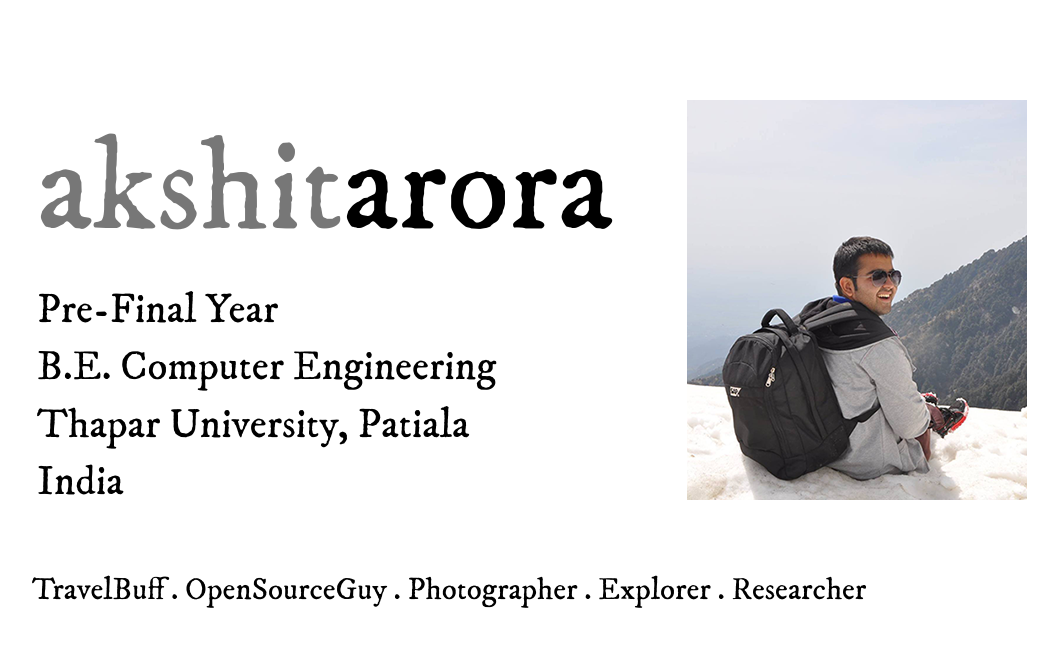
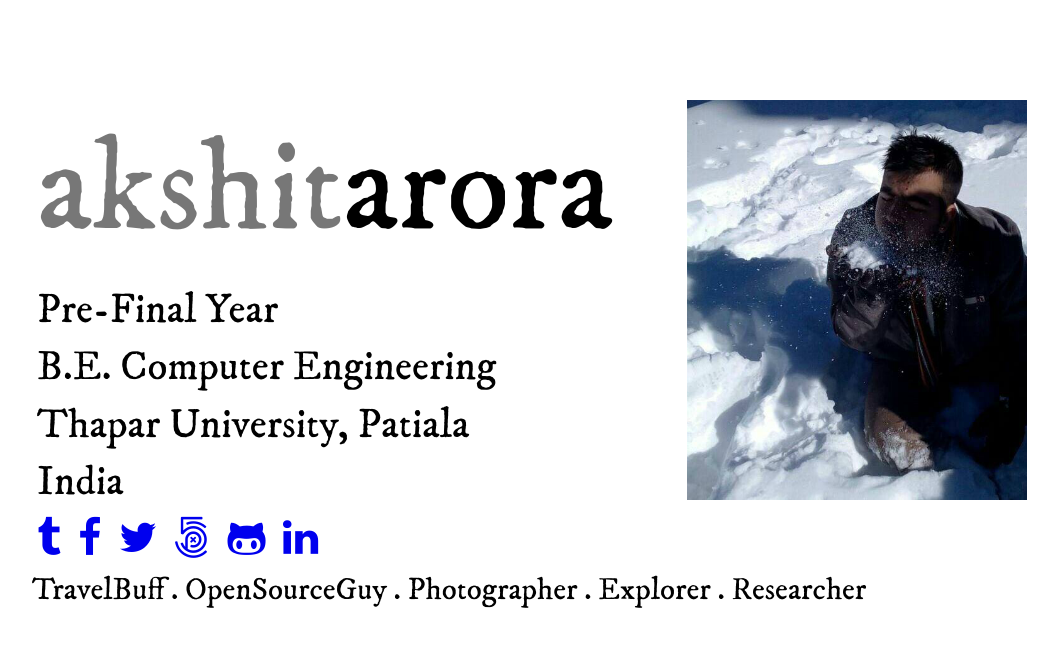
Before and after one commit to akshitarora/akshitarora.github.io, a Jekyll site: the page home/index.html, which Jekyll copies as it is, in a window 1280 px wide. Shown: the top 647 px of the page, without its empty margins (113-1171 px from the left). Built offline with Jekyll 4.4.1, drawn with Linux system fonts in a browser that asks for light colours; nearby versions of some CDN libraries.

Commit message:
home page fix

```diff
--- a/home/index.html
+++ b/home/index.html
@@ -1,4 +1,5 @@
 <!doctype html>
+<link rel="stylesheet" href="https://maxcdn.bootstrapcdn.com/font-awesome/4.5.0/css/font-awesome.min.css">
 <html lang="en" class="no-js">
 <head>
 <meta charset="utf-8">
@@ -14,9 +15,15 @@
     Pre-Final Year<br>
     B.E. Computer Engineering<br>
     Thapar University, Patiala<br>
-    India<br><br>
+    India<br>
+    <a href="http://aarora.tumblr.com"><i class="fa fa-tumblr"></i></a>&nbsp;
+    <a href="http://facebook.com/akshitarora1995"><i class="fa fa-facebook"></i></a>&nbsp;
+    <a href="http://twitter.com/akshitarora1995"><i class="fa fa-twitter"></i></a>&nbsp;
+    <a href="http://500px.com/akshitarora"><i class="fa fa-500px"></i></a>&nbsp;
+    <a href="http://github.com/akshitarora"><i class="fa fa-github-alt"></i></a>&nbsp;
+    <a href="https://in.linkedin.com/in/akshitarora1995"><i class="fa fa-linkedin"></i></a>&nbsp;
 </h2>
-<h3>TravelBuff . OpenSourceGuy . Photographer . Explorer . Researcher<br>
+<h3>TravelBuff . OpenSourceGuy . Photographer . Explorer . Researcher
     </h3>
 </section>
 
```
Also changed, not shown: home/me2.jpg (added), home/me2.png, 4 other files.
